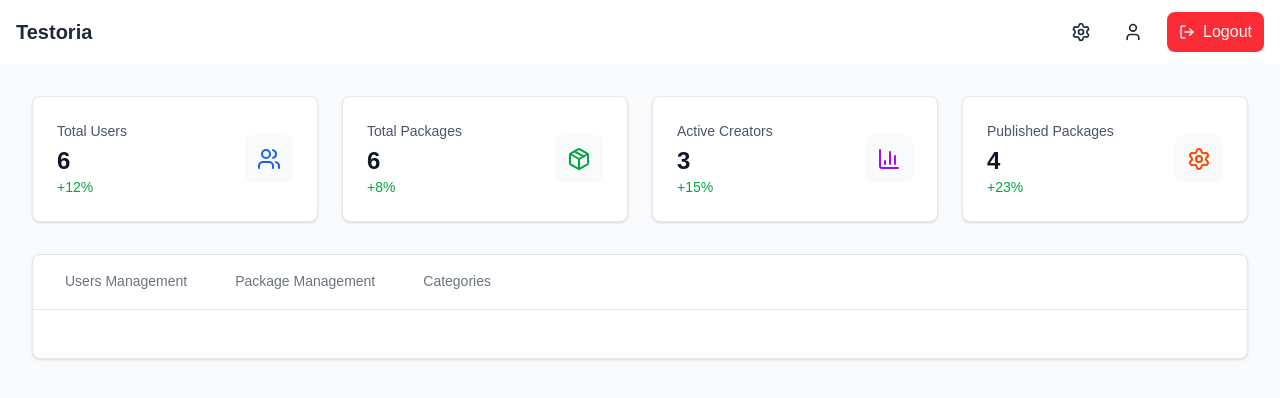
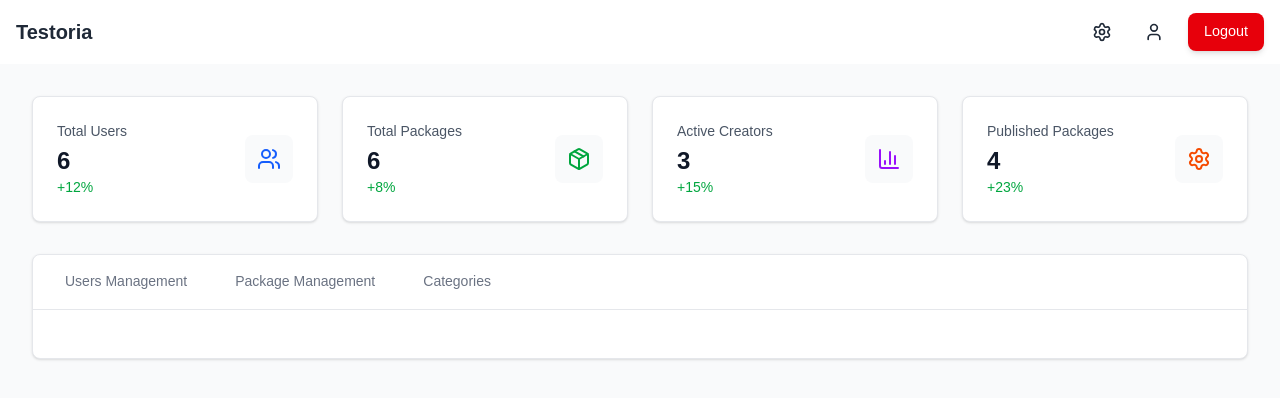
Before and after one commit to Testoria-Euphoria-Test/Testoria-Euphoria, a Next.js app in the folder testoria/: page /dashboard-admin in a window 1280 px wide. Shown: the top 398 px of the page. Built offline with nearby package versions, Linux system fonts and the light colour scheme.

Commit message:
feat: implement logout functionality with ButtonLogout component

```diff
--- /dev/null
+++ b/testoria/src/action.ts
@@ -0,0 +1,13 @@
+"use server";
+
+import { redirect } from "next/navigation";
+import { cookies } from "next/headers";
+
+export const handleLogout = async () => {
+  const cookieStore = await cookies();
+  cookieStore.delete("Authorization");
+  cookieStore.delete("x-user-id");
+  cookieStore.delete("x-user-role");
+
+  redirect("/login");
+};
--- /dev/null
+++ b/testoria/src/components/ButtonLogout.tsx
@@ -0,0 +1,16 @@
+"use client";
+
+import { handleLogout } from "@/action";
+
+export default function ButtonLogout() {
+  return (
+    <button
+      onClick={handleLogout}
+      style={{ fontSize: "0.9rem" }}
+      className="px-4 py-2 bg-red-600 text-white rounded-lg hover:bg-red-700 font-medium transition-all duration-200 shadow-md hover:shadow-lg  cursor-pointer"
+    >
+      {" "}
+      Logout{" "}
+    </button>
+  );
+}
--- a/testoria/src/components/Navbar.tsx
+++ b/testoria/src/components/Navbar.tsx
@@ -1,5 +1,6 @@
-import { LogOut, User, Settings } from "lucide-react";
+import {  User, Settings } from "lucide-react";
 import Link from "next/link";
+import ButtonLogout from "./ButtonLogout";
 
 export default function Navbar() {
   return (
@@ -18,10 +19,7 @@ export default function Navbar() {
             <Link href="" className="p-2 rounded-lg hover:bg-gray-100">
               <User className="w-5 h-5" />
             </Link>
-            <button className="flex items-center space-x-2 px-3 py-2 bg-red-500 text-white rounded-lg hover:bg-red-600">
-              <LogOut className="w-4 h-4" />
-              <span>Logout</span>
-            </button>
+            <ButtonLogout />
           </div>
         </div>
       </div>
```
